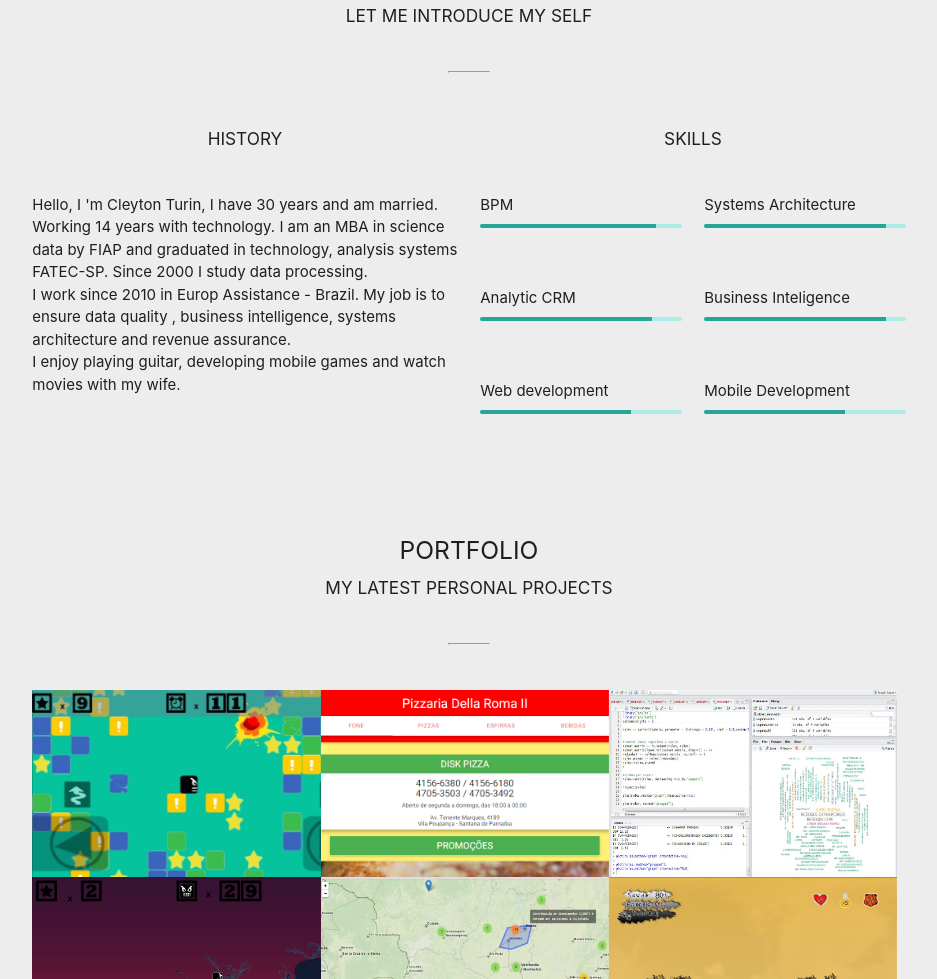
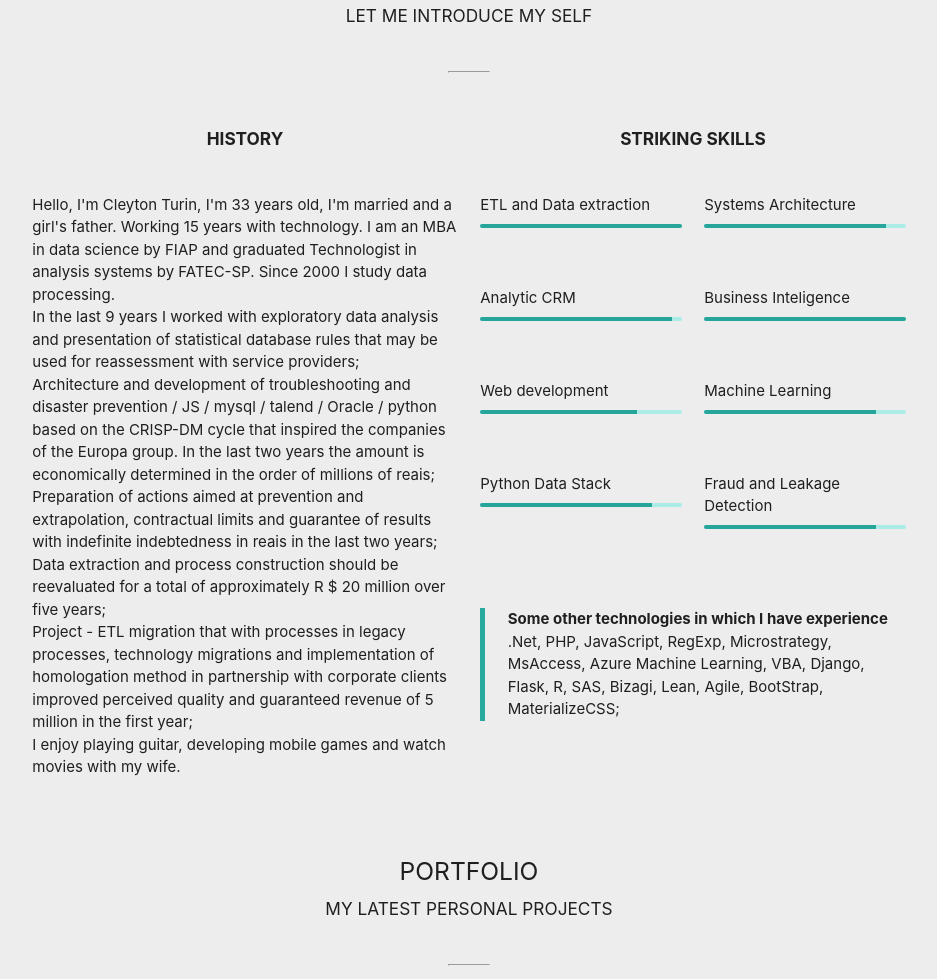
Before and after one commit to CleytonTurin/cleytonturin.github.io, a plain HTML site: page index.html in a window 1280 px wide. Shown: the part 620-1599 px from the top of the page, without its empty margins (171-1108 px from the left). Drawn offline with nearby package versions, Linux system fonts and the light colour scheme; no server answers.

Commit message:
Add files via upload
Update personal information

```diff
--- a/index.html
+++ b/index.html
@@ -17,7 +17,7 @@
 
     <div class="intro blue-grey lighten-2 z-depth-1">
         <h1 class="grey-text text-lighten-5">Cleyton Turin</h1>
-        <h5 clas="grey lighten-4 grey-text text-darken-1">MBA - Developer, CRM and Data Specialist</h5>
+        <h5 clas="grey lighten-4 grey-text text-darken-1">MBA - Data Specialist | Data Science | Data Analytics</h5>
       </div>
  <div class="row">
 
@@ -27,24 +27,35 @@
                 <hr>
                 <div class="row">
                   <div class="col s12 m6">
-                    <h6>History</h6>
-                    <p>Hello, I 'm Cleyton Turin, I have 30 years and am married.
-                        Working 14 years with technology. I am an MBA in science data by FIAP and graduated in technology, analysis systems FATEC-SP.
+                    <h6><b>History</b></h6>
+                    <p>
+                      Hello, I'm Cleyton Turin, I'm 33 years old, I'm married and a girl's father.
+                        Working 15 years with technology.
+                        I am an MBA in data science by FIAP and graduated Technologist in analysis systems by FATEC-SP.
                         Since 2000 I study data processing.<br>
-                        I work since 2010 in Europ Assistance - Brazil.
-                        My job is to ensure data quality , business intelligence, systems architecture and revenue assurance.<br>
+                        In the last 9 years I worked with
+exploratory data analysis and presentation of statistical database rules that may be used for reassessment with service providers;
+<br>
+Architecture and development of troubleshooting and disaster prevention / JS / mysql / talend / Oracle / python based on the CRISP-DM cycle that inspired the companies of the Europa group. In the last two years the amount is economically determined in the order of millions of reais;
+<br>
+Preparation of actions aimed at prevention and extrapolation, contractual limits and guarantee of results with indefinite indebtedness in reais in the last two years;
+<br>
+Data extraction and process construction should be reevaluated for a total of approximately R $ 20 million over five years;
+<br>
+Project - ETL migration that with processes in legacy processes, technology migrations and implementation of homologation method in partnership with corporate clients improved perceived quality and guaranteed revenue of 5 million in the first year;
+<br>
                         I enjoy playing guitar, developing mobile games and watch movies with my wife.
                         </p>
                   </div>
 
                     <div class="col s12 m6">
-                      <h6>skills</h6>
+                      <h6><b>Striking Skills</b></h6>
 
                         <div class='row'>
                             <div class="col s6">
-                              BPM
+                              ETL and Data extraction
                                     <div class="progress">
-                                        <div class="determinate" style="width: 87%"></div>
+                                        <div class="determinate" style="width: 100%"></div>
                                     </div>
                              </div>
                             <div class="col s6">
@@ -58,13 +69,13 @@
                             <div class="col s6">
                                Analytic CRM
                                     <div class="progress">
-                                        <div class="determinate" style="width: 85%"></div>
+                                        <div class="determinate" style="width: 95%"></div>
                                     </div>
                              </div>
                             <div class="col s6">
                               Business Inteligence
                                     <div class="progress">
-                                        <div class="determinate" style="width: 90%"></div>
+                                        <div class="determinate" style="width: 100%"></div>
                                     </div>
                              </div>
                         </div>
@@ -72,16 +83,40 @@
                             <div class="col s6">
                                Web development
                                     <div class="progress">
-                                        <div class="determinate" style="width: 75%"></div>
+                                        <div class="determinate" style="width: 78%"></div>
                                     </div>
                              </div>
                               <div class="col s6">
-                              Mobile Development
+                              Machine Learning
                                     <div class="progress">
-                                        <div class="determinate" style="width: 70%"></div>
+                                        <div class="determinate" style="width: 85%"></div>
                                     </div>
                              </div>
                         </div>
+                        <div class='row'>
+                          <div class="col s6">
+                             Python Data Stack
+                                  <div class="progress">
+                                      <div class="determinate" style="width: 85%"></div>
+                                  </div>
+                           </div>
+                            <div class="col s6">
+                            Fraud and Leakage Detection
+                                  <div class="progress">
+                                      <div class="determinate" style="width: 85%"></div>
+                                  </div>
+                           </div>
+                      </div>
+                      <div class='row'>
+                        <div class="col s12">
+
+                            <blockquote style='border-left-color:#27a99d'>
+                              <b>Some other technologies in which I have experience</b><br>
+                             .Net, PHP, JavaScript, RegExp, Microstrategy, MsAccess, Azure Machine Learning, VBA, Django, Flask, R, SAS, Bizagi, Lean, Agile, BootStrap, MaterializeCSS;
+                          </blockquote>
+                         </div>
+
+                    </div>
                         </div>
                     </div>
                 </div>
```
